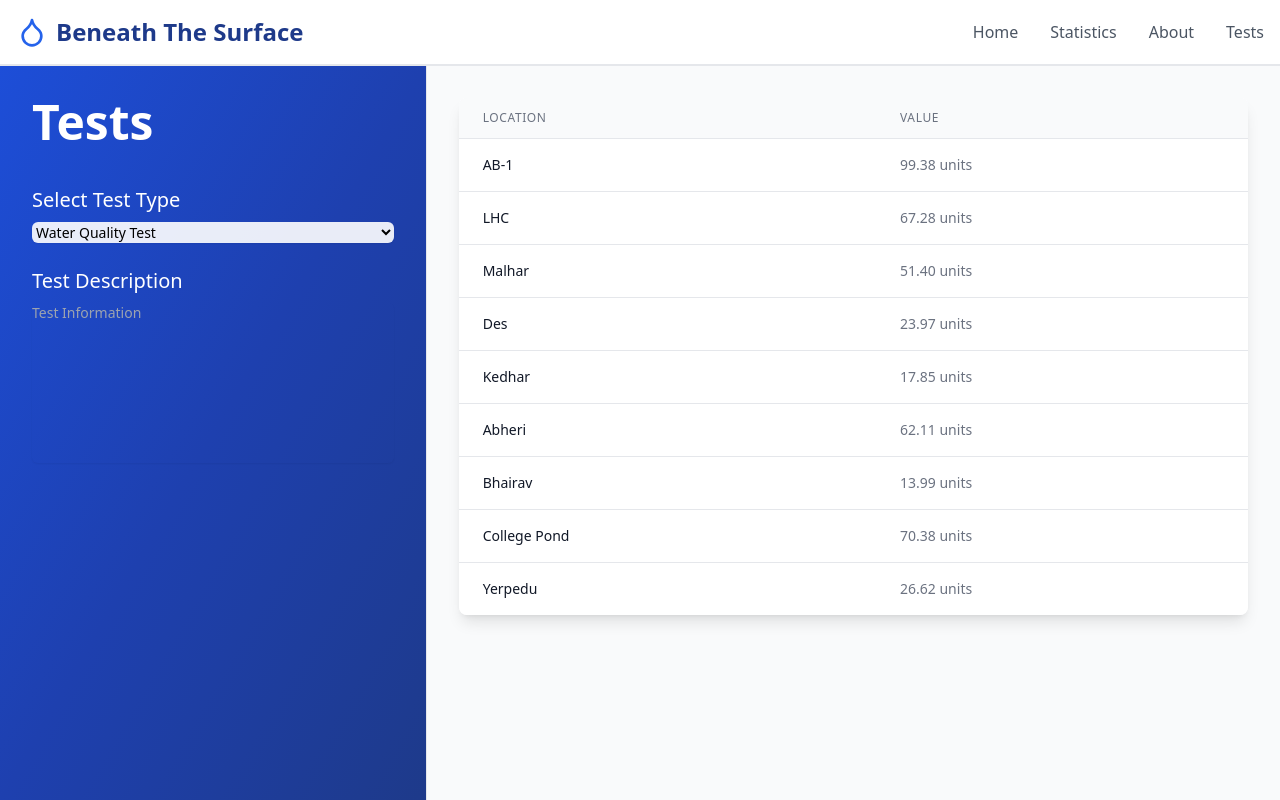
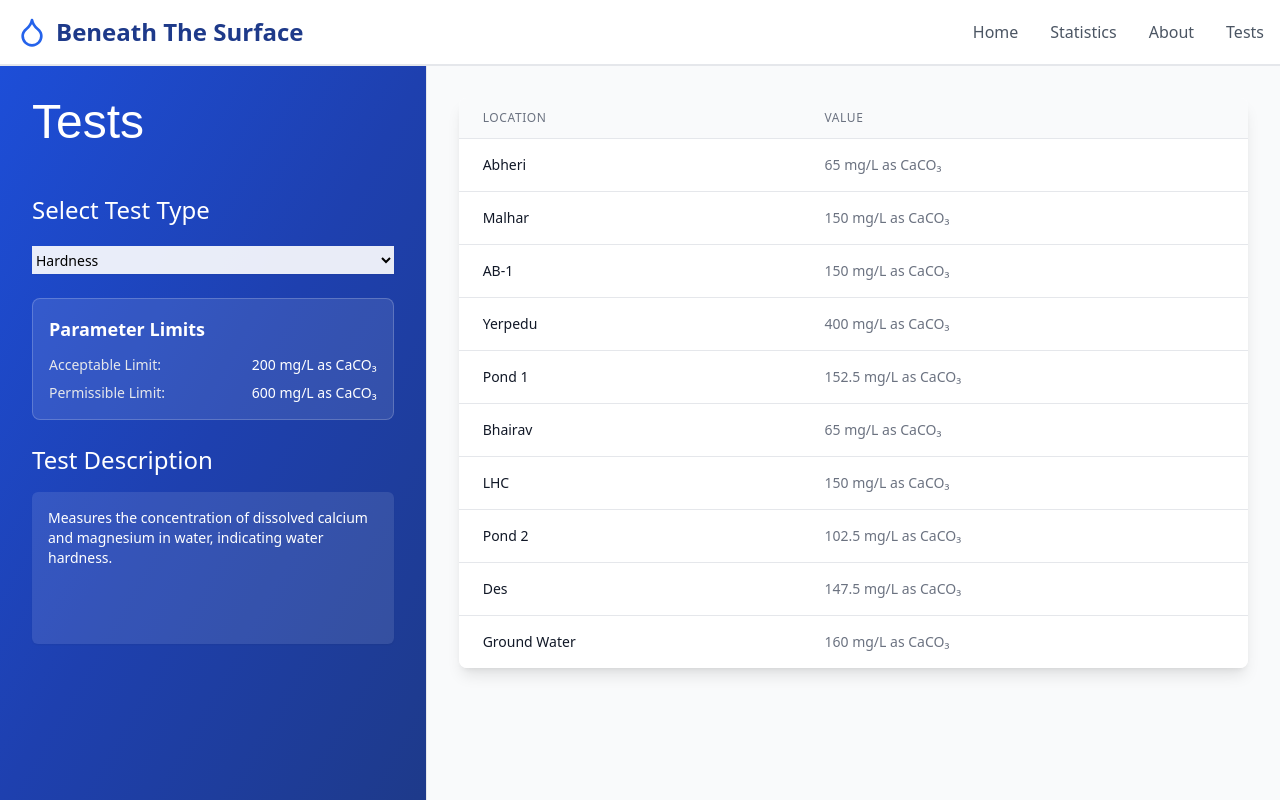
Before and after one commit to VasantatiChitraksh/Beneath-The-Surface, a React (Vite) app in the folder Website_Code/: page /tests in a window 1280 px wide. Built offline with nearby package versions, Linux system fonts and the light colour scheme.

Commit message:
Tests.tsx table values are correctly updated

```diff
--- a/Website_Code/package.json
+++ b/Website_Code/package.json
@@ -10,6 +10,8 @@
     "preview": "vite preview"
   },
   "dependencies": {
+    "@fontsource/montserrat": "^5.2.5",
+    "@fontsource/mulish": "^5.2.5",
     "chart.js": "^4.4.1",
     "flask": "^0.2.10",
     "lucide-react": "^0.344.0",
--- a/Website_Code/src/components/tests.tsx
+++ b/Website_Code/src/components/tests.tsx
@@ -1,104 +1,197 @@
+// import React, { useState } from 'react';
+
+// function Tests() {
+//   const [selectedTest, setSelectedTest] = useState('test-1');
+
+//   const acceptableLimits = { turbidity: 1, hardness: 200, alkalinity: 200, acidity: '-' };
+//   const permissibleLimits = { turbidity: 5, hardness: 600, alkalinity: 600, acidity: '-' };
+
+//   const locations = [
+//     { name: "Abheri", pH: 7.27, turbidity: 0.22, hardness: 65, alkalinity: 100, acidity: 20 },
+//     { name: "Malhar", pH: 7.15, turbidity: 0.81, hardness: 150, alkalinity: 125, acidity: 15 },
+//     { name: "AB-1", pH: 7.18, turbidity: 1.05, hardness: 150, alkalinity: 150, acidity: 15 },
+//     { name: "Yerpedu", pH: 6.68, turbidity: 0.91, hardness: 400, alkalinity: 350, acidity: 40 },
+//     { name: "Pond 1", pH: 7.31, turbidity: 16.2, hardness: 152.5, alkalinity: 180, acidity: 15 },
+//     { name: "Bhairav", pH: 7.23, turbidity: 0.24, hardness: 65, alkalinity: 100, acidity: 15 },
+//     { name: "LHC", pH: 7.14, turbidity: 0.53, hardness: 150, alkalinity: 175, acidity: 20 },
+//     { name: "Pond 2", pH: 7.27, turbidity: 6.35, hardness: 102.5, alkalinity: 160, acidity: 15 },
+//     { name: "Des", pH: 7.08, turbidity: 0.8, hardness: 147.5, alkalinity: 150, acidity: 15 },
+//     { name: "Ground Water", pH: 7.05, turbidity: 2.82, hardness: 160, alkalinity: 200, acidity: 15 }
+//   ];
+
+//   const testOptions = [
+//     { id: 'test-1', name: 'Water Quality Test', key: 'hardness', unit: 'mg/L as CaCO₃', description: 'Measures the concentration of dissolved calcium and magnesium in water, indicating water hardness.' },
+//     { id: 'test-2', name: 'pH Level Test', key: 'pH', unit: '', description: 'Determines the acidity or alkalinity of water, with a neutral value of 7.' },
+//     { id: 'test-3', name: 'Turbidity Test', key: 'turbidity', unit: 'NTU', description: 'Measures the cloudiness of water caused by suspended particles, indicating water clarity.' },
+//     { id: 'test-4', name: 'Alkalinity Test', key: 'alkalinity', unit: 'mg/L as CaCO₃', description: 'Indicates the ability of water to neutralize acids, helping maintain stable pH levels.' },
+//     { id: 'test-5', name: 'Acidity Test', key: 'acidity', unit: 'mg/L as CaCO₃', description: 'Measures the amount of acid present in the water, affecting corrosiveness and taste.' }
+//   ];
+
+//   const selectedTestObj = testOptions.find(test => test.id === selectedTest) || testOptions[0];
+
+//   return (
+//     <div className="min-h-[calc(100vh-4.15rem)] h-[calc(100vh-4.15rem)] flex overflow-hidden">
+//       {/* Left Panel */}
+//       <div className="w-1/3 p-8 border-r border-gray-200 flex flex-col bg-gradient-to-br from-blue-700 via-blue-800 to-blue-900">
+//         <h1 className="text-5xl font-bold mb-12 text-white">Tests</h1>
+//         <label htmlFor="test-type" className="block text-xl font-medium mb-4 text-white">
+//           Select Test Type
+//         </label>
+//         <select
+//           id="test-type"
+//           value={selectedTest}
+//           onChange={(e) => setSelectedTest(e.target.value)}
+//           className="mt-1 block w-full border-gray-300 h-7 bg-white bg-opacity-90 shadow-sm focus:border-indigo-500 focus:ring-indigo-500 sm:text-sm"
+//         >
+//           {testOptions.map((option) => (
+//             <option key={option.id} value={option.id}>{option.name}</option>
+//           ))}
+//         </select>
+//         <label htmlFor="description" className="block text-xl font-medium mb-2 text-white mt-6">
+//           Test Description
+//         </label>
+//         <textarea
+//           id="description"
+//           value={selectedTestObj.description}
+//           rows={6}
+//           readOnly
+//           className="block w-full rounded-md border-gray-300 bg-white bg-opacity-0 shadow-sm focus:border-indigo-500 focus:ring-indigo-500 sm:text-sm overflow-y-auto resize-none"
+//         />
+//       </div>
+
+//       {/* Right Panel */}
+//       <div className="w-2/3 bg-gray-50 p-8 overflow-auto">
+//         <div className="bg-white rounded-lg shadow-lg overflow-hidden">
+//           <table className="min-w-full divide-y divide-gray-200">
+//             <thead className="bg-gray-50">
+//               <tr>
+//                 <th className="px-6 py-3 text-left text-xs font-medium text-gray-500 uppercase tracking-wider">Location</th>
+//                 <th className="px-6 py-3 text-left text-xs font-medium text-gray-500 uppercase tracking-wider">Value</th>
+//                 <th className="px-6 py-3 text-left text-xs font-medium text-gray-500 uppercase tracking-wider">Acceptable Limit</th>
+//                 <th className="px-6 py-3 text-left text-xs font-medium text-gray-500 uppercase tracking-wider">Permissible Limit</th>
+//               </tr>
+//             </thead>
+//             <tbody className="bg-white divide-y divide-gray-200">
+//               {locations.map((row, index) => (
+//                 <tr key={index} className="hover:bg-gray-50">
+//                   <td className="px-6 py-4 whitespace-nowrap text-sm font-medium text-gray-900">{row.name}</td>
+//                   <td className="px-6 py-4 whitespace-nowrap text-sm text-gray-500">{row[selectedTestObj.key]} {selectedTestObj.unit}</td>
+//                   <td className="px-6 py-4 whitespace-nowrap text-sm text-gray-500">{acceptableLimits[selectedTestObj.key]} {selectedTestObj.unit}</td>
+//                   <td className="px-6 py-4 whitespace-nowrap text-sm text-gray-500">{permissibleLimits[selectedTestObj.key]} {selectedTestObj.unit}</td>
+//                 </tr>
+//               ))}
+//             </tbody>
+//           </table>
+//         </div>
+//       </div>
+//     </div>
+//   );
+// }
+
+// export default Tests;
+
 import React, { useState } from 'react';
 
 function Tests() {
-  const [description, setDescription] = useState('');
   const [selectedTest, setSelectedTest] = useState('test-1');
 
+  const acceptableLimits = { turbidity: 1, hardness: 200, alkalinity: 200 };
+  const permissibleLimits = { turbidity: 5, hardness: 600, alkalinity: 600 };
+
   const locations = [
-    "AB-1",
-    "LHC",
-    "Malhar",
-    "Des",
-    "Kedhar",
-    "Abheri",
-    "Bhairav",
-    "College Pond",
-    "Yerpedu"
+    { name: "Abheri", pH: 7.27, turbidity: 0.22, hardness: 65, alkalinity: 100, acidity: 20 },
+    { name: "Malhar", pH: 7.15, turbidity: 0.81, hardness: 150, alkalinity: 125, acidity: 15 },
+    { name: "AB-1", pH: 7.18, turbidity: 1.05, hardness: 150, alkalinity: 150, acidity: 15 },
+    { name: "Yerpedu", pH: 6.68, turbidity: 0.91, hardness: 400, alkalinity: 350, acidity: 40 },
+    { name: "Pond 1", pH: 7.31, turbidity: 16.2, hardness: 152.5, alkalinity: 180, acidity: 15 },
+    { name: "Bhairav", pH: 7.23, turbidity: 0.24, hardness: 65, alkalinity: 100, acidity: 15 },
+    { name: "LHC", pH: 7.14, turbidity: 0.53, hardness: 150, alkalinity: 175, acidity: 20 },
+    { name: "Pond 2", pH: 7.27, turbidity: 6.35, hardness: 102.5, alkalinity: 160, acidity: 15 },
+    { name: "Des", pH: 7.08, turbidity: 0.8, hardness: 147.5, alkalinity: 150, acidity: 15 },
+    { name: "Ground Water", pH: 7.05, turbidity: 2.82, hardness: 160, alkalinity: 200, acidity: 15 }
   ];
 
-  const tableData = locations.map((location, index) => ({
-    id: index + 1,
-    location,
-    value: `${(Math.random() * 100).toFixed(2)} units`
-  }));
-
   const testOptions = [
-    { id: 'test-1', name: 'Water Quality Test' },
-    { id: 'test-2', name: 'pH Level Test' },
-    { id: 'test-3', name: 'Turbidity Test' },
-    { id: 'test-4', name: 'Dissolved Oxygen Test' },
-    { id: 'test-5', name: 'Dissolved Oxygen Test' },
+    { id: 'test-1', name: 'Hardness', key: 'hardness', unit: 'mg/L as CaCO₃', description: 'Measures the concentration of dissolved calcium and magnesium in water, indicating water hardness.' },
+    { id: 'test-2', name: 'pH Level', key: 'pH', unit: '', description: 'Determines the acidity or alkalinity of water, with a neutral value of 7.' },
+    { id: 'test-3', name: 'Turbidity', key: 'turbidity', unit: 'NTU', description: 'Measures the cloudiness of water caused by suspended particles, indicating water clarity.' },
+    { id: 'test-4', name: 'Alkalinity', key: 'alkalinity', unit: 'mg/L as CaCO₃', description: 'Indicates the ability of water to neutralize acids, helping maintain stable pH levels.' },
+    { id: 'test-5', name: 'Acidity', key: 'acidity', unit: 'mg/L as CaCO₃', description: 'Measures the amount of acid present in the water, affecting corrosiveness and taste.' }
   ];
 
+  const selectedTestObj = testOptions.find(test => test.id === selectedTest) || testOptions[0];
+
+  const showLimits = ['hardness', 'alkalinity', 'turbidity'].includes(selectedTestObj.key);
+
   return (
+
     <div className="min-h-[calc(100vh-4.15rem)] h-[calc(100vh-4.15rem)] flex overflow-hidden">
-      {/* Left Panel - Fixed  */}
+      {/* Left Panel */}
       <div className="w-1/3 p-8 border-r border-gray-200 flex flex-col bg-gradient-to-br from-blue-700 via-blue-800 to-blue-900">
-        <div className="flex-shrink-0">
-          <h1 className="text-5xl font-bold mb-10 text-white">
-            Tests
-          </h1>
+        <h1 className="text-5xl font-bold mb-12 text-white font-montserrat font-light">Tests</h1>
 
-          {/* Dropdown Menu */}
-          <div className="mb-6">
-            <label htmlFor="test-type" className="block text-xl font-medium mb-2 text-white">
+        <label htmlFor="test-type" className="block text-2xl font-medium mb-4 text-white">
           Select Test Type
         </label>
         <select
           id="test-type"
           value={selectedTest}
           onChange={(e) => setSelectedTest(e.target.value)}
-              className="mt-1 block w-full rounded-md border-gray-300 bg-white bg-opacity-90 shadow-sm focus:border-indigo-500 focus:ring-indigo-500 sm:text-sm"
+          className="mt-1 block w-full border-gray-300 h-7 bg-white bg-opacity-90 shadow-sm focus:border-indigo-500 focus:ring-indigo-500 sm:text-sm  "
         >
           {testOptions.map((option) => (
-                <option key={option.id} value={option.id}>
-                  {option.name}
-                </option>
+            <option key={option.id} value={option.id}>{option.name}</option>
           ))}
         </select>
+
+        {showLimits && (
+          <div className="mt-6 p-4 bg-white bg-opacity-10 rounded-lg border border-white border-opacity-20">
+            <h3 className="text-lg font-semibold text-white mb-3">Parameter Limits</h3>
+            <div className="space-y-2">
+              <div className="flex justify-between text-sm">
+                <span className="text-gray-200">Acceptable Limit:</span>
+                <span className="text-white font-medium">
+                  {acceptableLimits[selectedTestObj.key]} {selectedTestObj.unit}
+                </span>
               </div>
-
-          <div>
-            <label htmlFor="description" className="block text-xl font-medium mb-2 text-white">
-              Test Description
-            </label>
-            <div className="mt-1 relative">
-              <textarea
-                id="description"
-                value={description}
-                onChange={(e) => setDescription(e.target.value)}
-                rows={8}
-                readOnly
-                className="block w-full rounded-md border-gray-300 bg-white bg-opacity-0 shadow-sm focus:border-indigo-500 focus:ring-indigo-500 sm:text-sm overflow-y-auto resize-none"
-                placeholder="Test Information"
-              />
+              <div className="flex justify-between text-sm">
+                <span className="text-gray-200">Permissible Limit:</span>
+                <span className="text-white font-medium">
+                  {permissibleLimits[selectedTestObj.key]} {selectedTestObj.unit}
+                </span>
               </div>
             </div>
           </div>
+        )}
+
+        <label htmlFor="description" className="block text-2xl font-medium mb-4 text-white mt-6">
+          Test Description
+        </label>
+        <textarea
+          id="description"
+          value={selectedTestObj.description}
+          rows={6}
+          readOnly
+          className="block w-full text-white rounded-md border-gray-300 bg-white bg-opacity-10 shadow-sm focus:border-indigo-500 focus:ring-indigo-500 sm:text-sm overflow-y-auto resize-none p-4"
+        />
       </div>
 
-      {/* Right Panel - Scrollable  */}
+      {/* Right Panel */}
       <div className="w-2/3 bg-gray-50 p-8 overflow-auto">
         <div className="bg-white rounded-lg shadow-lg overflow-hidden">
           <table className="min-w-full divide-y divide-gray-200">
             <thead className="bg-gray-50">
               <tr>
-                <th scope="col" className="sticky top-0 bg-gray-50 px-6 py-3 text-left text-xs font-medium text-gray-500 uppercase tracking-wider">
-                  Location
-                </th>
-                <th scope="col" className="sticky top-0 bg-gray-50 px-6 py-3 text-left text-xs font-medium text-gray-500 uppercase tracking-wider">
-                  Value
-                </th>
+                <th className="px-6 py-3 text-left text-xs font-medium text-gray-500 uppercase tracking-wider">Location</th>
+                <th className="px-6 py-3 text-left text-xs font-medium text-gray-500 uppercase tracking-wider">Value</th>
               </tr>
             </thead>
             <tbody className="bg-white divide-y divide-gray-200">
-              {tableData.map((row) => (
-                <tr key={row.id} className="hover:bg-gray-50">
-                  <td className="px-6 py-4 whitespace-nowrap text-sm font-medium text-gray-900">
-                    {row.location}
-                  </td>
+              {locations.map((row, index) => (
+                <tr key={index} className="hover:bg-gray-50">
+                  <td className="px-6 py-4 whitespace-nowrap text-sm font-medium text-gray-900">{row.name}</td>
                   <td className="px-6 py-4 whitespace-nowrap text-sm text-gray-500">
-                    {row.value}
+                    {row[selectedTestObj.key]} {selectedTestObj.unit}
                   </td>
                 </tr>
               ))}
```
Also changed, not shown: Website_Code/tailwind.config.js (+6 -1 lines), 1 other file (tests, documents, lock files or other folders). Lines whose indentation alone changed are shown as unchanged.
